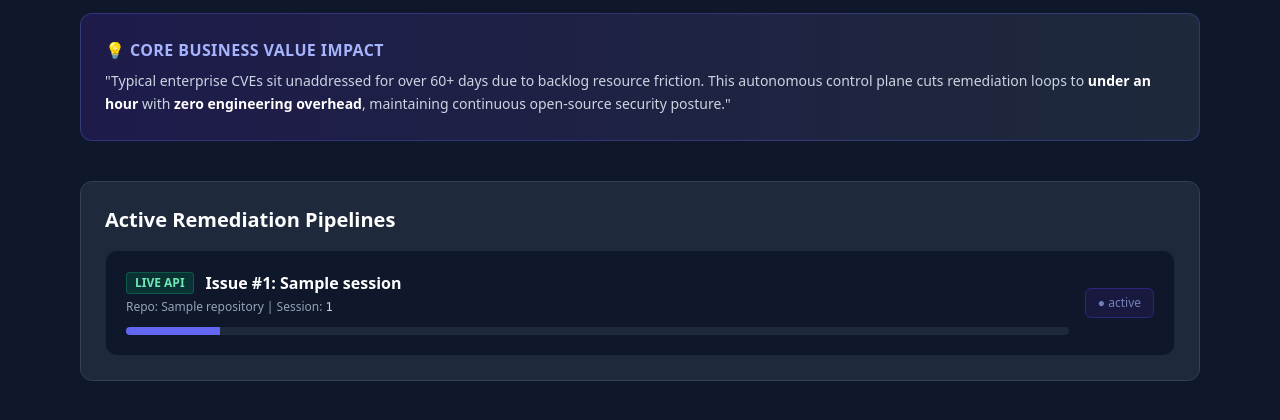
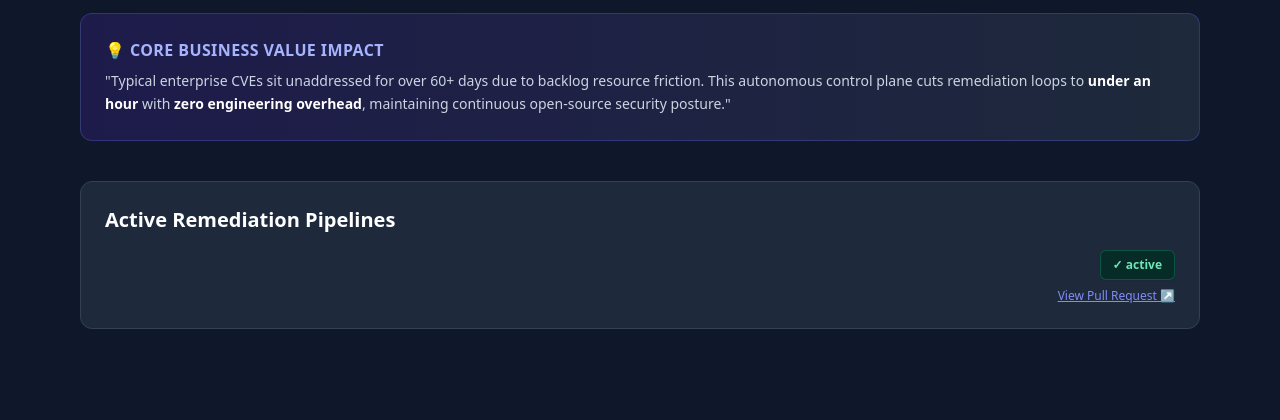
Before and after one commit to utamhank1/demo_issue_control_plane, a Flask app: template dashboard/templates/index.html in a window 1280 px wide. Shown: the part 298-718 px from the top of the page. Run offline with Flask 3, Linux system fonts and the light colour scheme; the template is opened without the code that fills it: most values are stand-ins (such as "Sample title", 1, 10 or a date in 2020); some libraries are stand-ins or nearby versions.

Commit message:
At the end in the simulation where it says opening pull request... I want it to eventually stop flashing say and 'pull request opened successfully' and provide a hyperlink to the pull request in the UI. For the simulation, it can just point the hyperlink to the repo.

```diff
--- a/backend/main.py
+++ b/backend/main.py
@@ -40,7 +40,8 @@ def simulate_devin_workflow(issue_number, issue_title, repo_url):
         "repository": repo_url,
         "status": "Initializing sandbox...",
         "progress_pct": 10,
-        "is_mock": True
+        "is_mock": True,
+        "pr_url": None
     }
 
     SYSTEM_STATE["sessions"].insert(0, mock_session)
@@ -60,6 +61,12 @@ def simulate_devin_workflow(issue_number, issue_title, repo_url):
         mock_session["status"] = status
         mock_session["progress_pct"] = pct
         print(f"[SIMULATION] Session {session_id} Update: {status} ({pct}%)")
+
+    # Final step: Complete the workflow, change status text, and add the hyperlink.
+    time.sleep(5)
+    mock_session["status"] = "Pull Request Opened Successfully"
+    mock_session["progress_pct"] = 100
+    mock_session["pr_url"] = f"{repo_url}/pulls"  # Points to the repo's PR tab for the simulation
 
     # Finalize state metrics
     SYSTEM_STATE["metrics"]["active_sessions"] -= 1
--- a/dashboard/templates/index.html
+++ b/dashboard/templates/index.html
@@ -1,5 +1,6 @@
 <!DOCTYPE html>
 <html lang="en">
+
 <head>
     <meta charset="UTF-8">
     <meta name="viewport" content="width=device-width, initial-scale=1.0">
@@ -17,6 +18,7 @@
         }
     </script>
 </head>
+
 <body class="bg-slate-900 text-slate-100 min-h-screen font-sans">
     <div class="max-w-6xl mx-auto px-4 py-8">
         <div class="flex justify-between items-center border-b border-slate-800 pb-6 mb-8">
@@ -24,7 +26,8 @@
                 <h1 class="text-3xl font-bold text-white tracking-tight">Devin Control Plane</h1>
                 <p class="text-slate-400 mt-1">Autonomous Security Vulnerability Remediation Pipeline</p>
             </div>
-            <button onclick="triggerSimulation()" class="bg-indigo-600 hover:bg-indigo-500 text-white font-semibold px-5 py-2.5 rounded-lg shadow transition-all text-sm">
+            <button onclick="triggerSimulation()"
+                class="bg-indigo-600 hover:bg-indigo-500 text-white font-semibold px-5 py-2.5 rounded-lg shadow transition-all text-sm">
                 ⚡ Simulate Inbound Webhook
             </button>
         </div>
@@ -51,7 +54,10 @@
         <div class="bg-gradient-to-r from-indigo-950 to-slate-800 p-6 rounded-xl border border-indigo-500/30 mb-10">
             <h3 class="text-md font-semibold text-indigo-300 uppercase tracking-wide">💡 Core Business Value Impact</h3>
             <p class="text-slate-300 mt-2 text-sm leading-relaxed">
-                "Typical enterprise CVEs sit unaddressed for over 60+ days due to backlog resource friction. This autonomous control plane cuts remediation loops to <strong class="text-white">under an hour</strong> with <strong class="text-white">zero engineering overhead</strong>, maintaining continuous open-source security posture."
+                "Typical enterprise CVEs sit unaddressed for over 60+ days due to backlog resource friction. This
+                autonomous control plane cuts remediation loops to <strong class="text-white">under an hour</strong>
+                with <strong class="text-white">zero engineering overhead</strong>, maintaining continuous open-source
+                security posture."
             </p>
         </div>
 
@@ -59,30 +65,29 @@
             <h2 class="text-xl font-bold text-white mb-4">Active Remediation Pipelines</h2>
             {% if not state.sessions %}
             <div class="text-center py-12 text-slate-500 border-2 border-dashed border-slate-700 rounded-lg">
-                No active Devin agent execution threads. Add a <code class="bg-slate-900 px-1.5 py-0.5 rounded text-indigo-400">devin-remediate</code> label in GitHub or click 'Simulate Inbound Webhook' above.
+                No active Devin agent execution threads. Add a <code
+                    class="bg-slate-900 px-1.5 py-0.5 rounded text-indigo-400">devin-remediate</code> label in GitHub or
+                click 'Simulate Inbound Webhook' above.
             </div>
             {% else %}
             <div class="space-y-4">
                 {% for session in state.sessions %}
-                <div class="bg-slate-900 p-5 rounded-xl border border-slate-800 flex flex-col md:flex-row justify-between items-start md:items-center gap-4">
-                    <div class="flex-1">
-                        <div class="flex items-center gap-3">
-                            <span class="text-xs font-semibold px-2 py-0.5 rounded {% if session.is_mock %}bg-purple-900/50 text-purple-300 border border-purple-500/30{% else %}bg-emerald-900/50 text-emerald-300 border border-emerald-500/30{% endif %}">
-                                {{ "SIMULATED" if session.is_mock else "LIVE API" }}
-                            </span>
-                            <h4 class="font-semibold text-white text-md">Issue #{{ session.issue_number }}: {{ session.issue_title }}</h4>
-                        </div>
-                        <p class="text-xs text-slate-400 mt-1">Repo: {{ session.repository }} | Session: <span class="font-mono text-slate-300">{{ session.session_id }}</span></p>
-
-                        <div class="w-full bg-slate-800 rounded-full h-2 mt-3 overflow-hidden">
-                            <div class="bg-indigo-500 h-2 transition-all duration-500" style="width: {{ session.progress_pct }}%"></div>
-                        </div>
-                    </div>
-                    <div class="text-right">
-                        <span class="inline-block text-xs font-medium text-indigo-300 bg-indigo-950 border border-indigo-800 px-3 py-1.5 rounded-md animate-pulse">
-                            ● {{ session.status }}
-                        </span>
-                    </div>
+                <div class="text-right flex flex-col items-end gap-2">
+                    {% if session.pr_url %}
+                    <span
+                        class="inline-block text-xs font-semibold text-emerald-300 bg-emerald-950/80 border border-emerald-500/30 px-3 py-1.5 rounded-md shadow-sm">
+                        ✓ {{ session.status }}
+                    </span>
+                    <a href="{{ session.pr_url }}" target="_blank"
+                        class="inline-flex items-center gap-1 text-xs text-indigo-400 hover:text-indigo-300 font-medium underline transition-all">
+                        View Pull Request ↗
+                    </a>
+                    {% else %}
+                    <span
+                        class="inline-block text-xs font-medium text-indigo-300 bg-indigo-950 border border-indigo-800 px-3 py-1.5 rounded-md animate-pulse">
+                        ● {{ session.status }}
+                    </span>
+                    {% endif %}
                 </div>
                 {% endfor %}
             </div>
@@ -90,4 +95,5 @@
         </div>
     </div>
 </body>
+
 </html>
```
